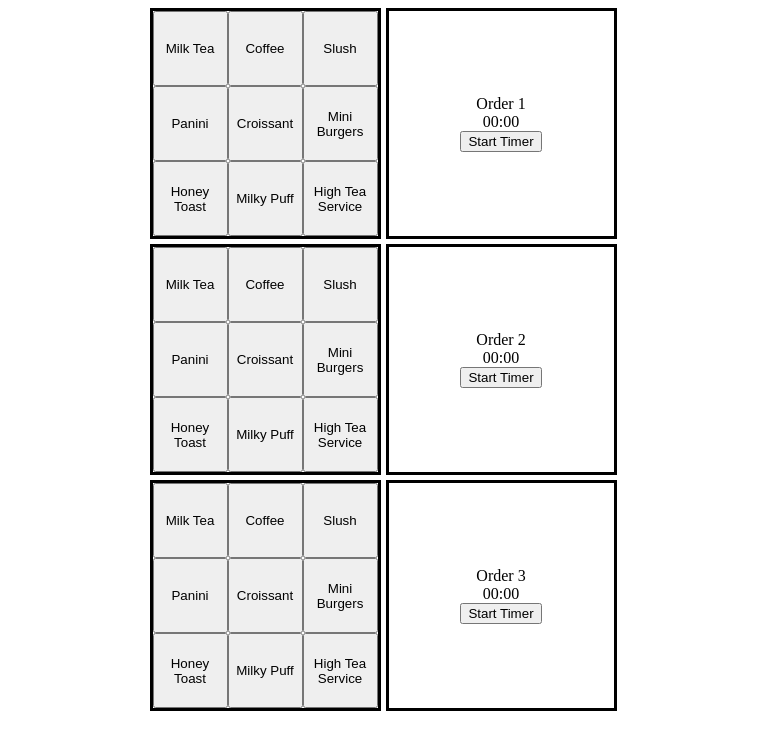
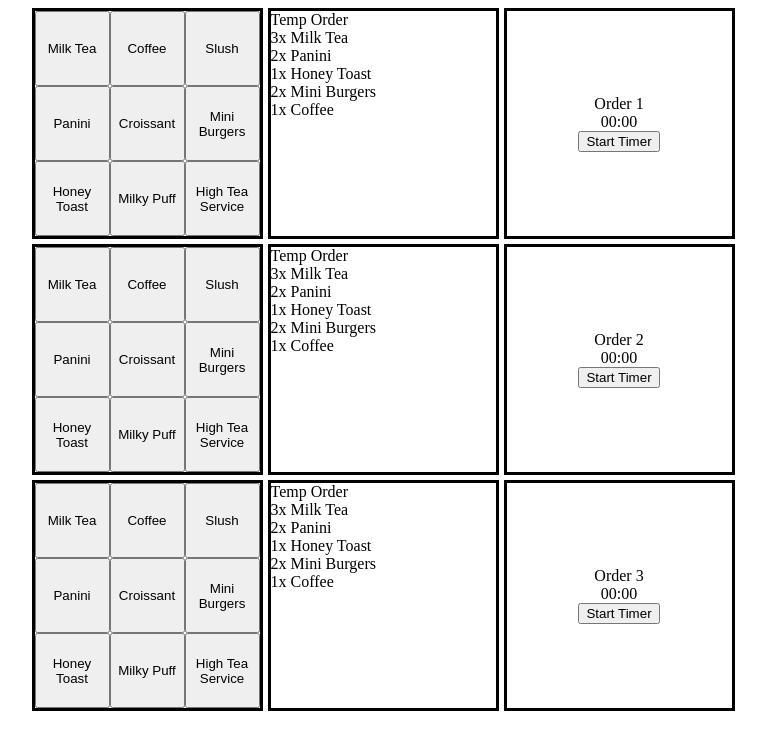
Before and after one commit to Antuuna/bobatea-order-tracker, a plain HTML site: page index.html in a window 1280 px wide. Shown: the whole page, without its empty margins (257-1023 px from the left). Drawn offline with Linux system fonts and the light colour scheme.

Commit message:
Added a middle column to track order items

```diff
--- a/index.html
+++ b/index.html
@@ -8,7 +8,7 @@
   </head>
   <body>
     <div class="container">
-      <div class="order1">
+      <div class="customer1">
         <div class="menu">
           <div class="row">
             <button class="item">Milk Tea</button>
@@ -27,6 +27,15 @@
             </div>
         </div>
 
+        <div class="order1">
+          <div>Temp Order</div>
+          <div>3x Milk Tea</div>
+          <div>2x Panini</div>
+          <div>1x Honey Toast</div>
+          <div>2x Mini Burgers</div>
+          <div>1x Coffee</div>
+        </div>
+
         <div class="timer1">
             <div>Order 1</div>
             <div>00:00</div>
@@ -35,7 +44,7 @@
 
       </div>
 
-      <div class="order2">
+      <div class="customer2">
         <div class="menu">
           <div class="row">
             <button class="item">Milk Tea</button>
@@ -54,6 +63,15 @@
             </div>
         </div>
 
+        <div class="order2">
+            <div>Temp Order</div>
+            <div>3x Milk Tea</div>
+            <div>2x Panini</div>
+            <div>1x Honey Toast</div>
+            <div>2x Mini Burgers</div>
+            <div>1x Coffee</div>
+        </div>
+
         <div class="timer2">
             <div>Order 2</div>
             <div>00:00</div>
@@ -62,7 +80,7 @@
 
       </div>
 
-      <div class="order3">
+      <div class="customer3">
         <div class="menu">
           <div class="row">
             <button class="item">Milk Tea</button>
@@ -81,6 +99,15 @@
             </div>
         </div>
 
+        <div class="order3">
+            <div>Temp Order</div>
+            <div>3x Milk Tea</div>
+            <div>2x Panini</div>
+            <div>1x Honey Toast</div>
+            <div>2x Mini Burgers</div>
+            <div>1x Coffee</div>
+        </div>
+
         <div class="timer3">
           <div>Order 3</div>
           <div>00:00</div>
--- a/style.css
+++ b/style.css
@@ -23,13 +23,22 @@
   width: 75px;
 }
 
+.customer1,
+.customer2,
+.customer3 {
+  display: flex;
+  gap: 5px;
+}
+
 .order1,
 .order2,
 .order3 {
   display: flex;
-  gap: 5px;
-  /* border-style: solid;
-  border-color: black; */
+  flex-direction: column;
+  border-style: solid;
+  border-color: black;
+  width: 225px;
+
 }
 
 .timer1,
```
